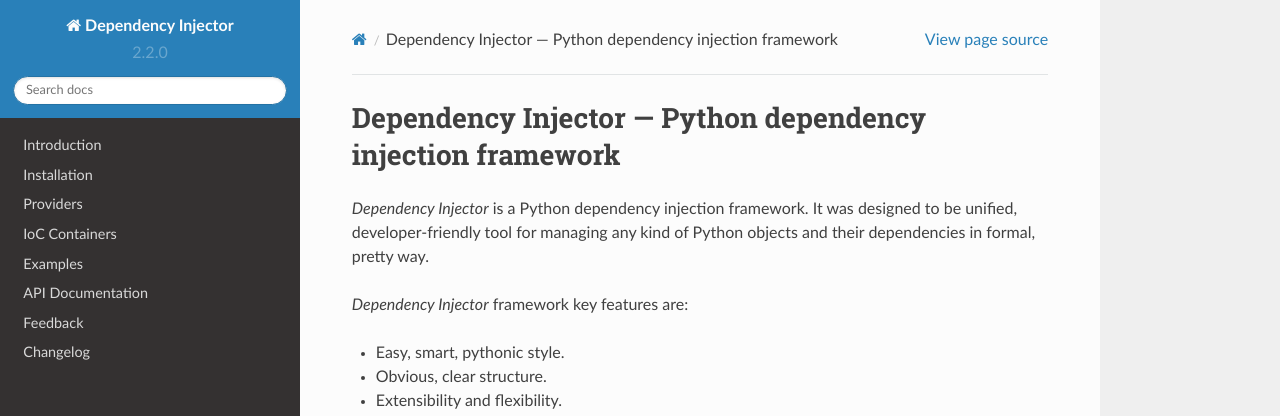
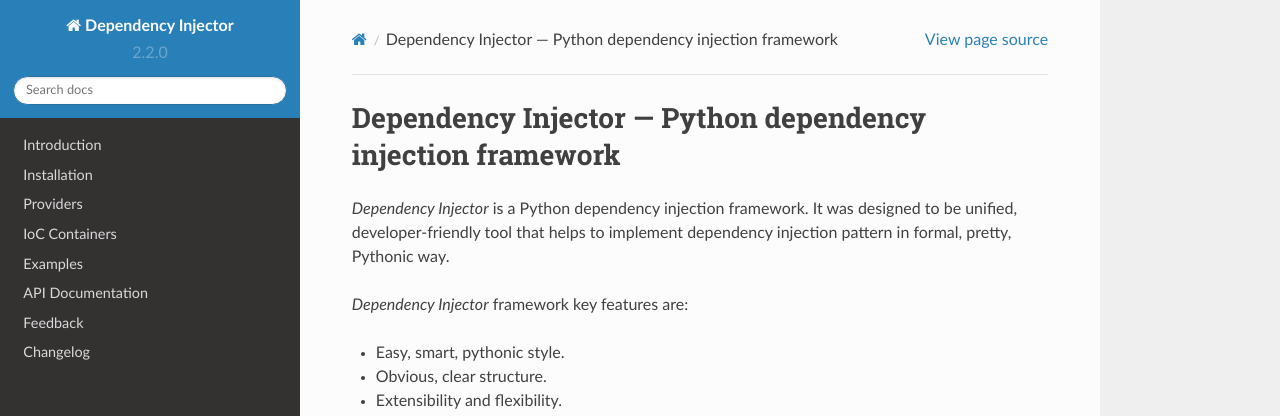
Before and after one commit to ets-labs/python-dependency-injector, a Sphinx documentation site: the page built from docs/index.rst, in a window 1280 px wide and 900 px high. Shown: the top 416 px of the window. Built offline with Sphinx 7.4.7 and the Read the Docs theme 2.0.0, drawn with Linux system fonts in a browser that asks for light colours.

Commit message:
Update short description on docs index page

```diff
--- a/docs/index.rst
+++ b/docs/index.rst
@@ -1,3 +1,4 @@
+=============================================================
 Dependency Injector --- Python dependency injection framework
 =============================================================
 
@@ -10,8 +11,8 @@
                  their dependencies in formal, pretty way.
 
 *Dependency Injector* is a Python dependency injection framework. It was
-designed to be unified, developer-friendly tool for managing any kind
-of Python objects and their dependencies in formal, pretty way.
+designed to be unified, developer-friendly tool that helps to implement
+dependency injection pattern in formal, pretty, Pythonic way.
 
 *Dependency Injector* framework key features are:
 
```
